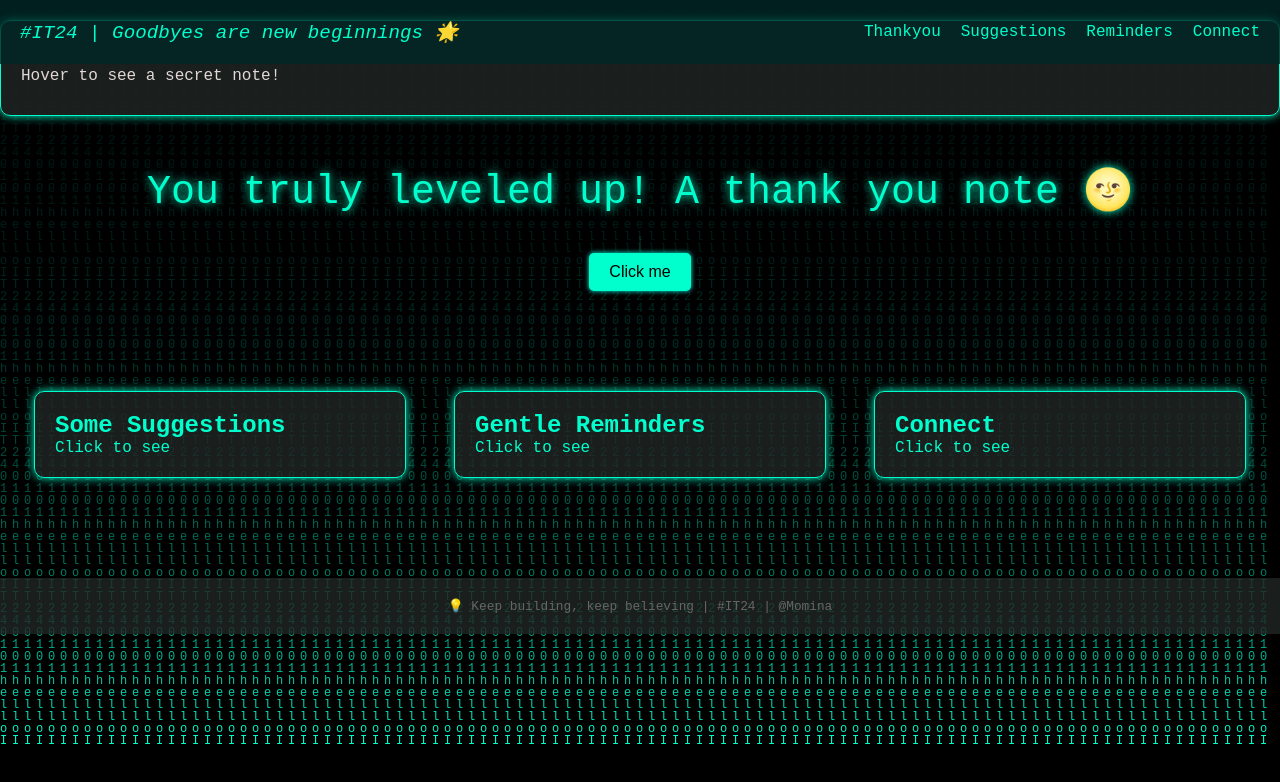
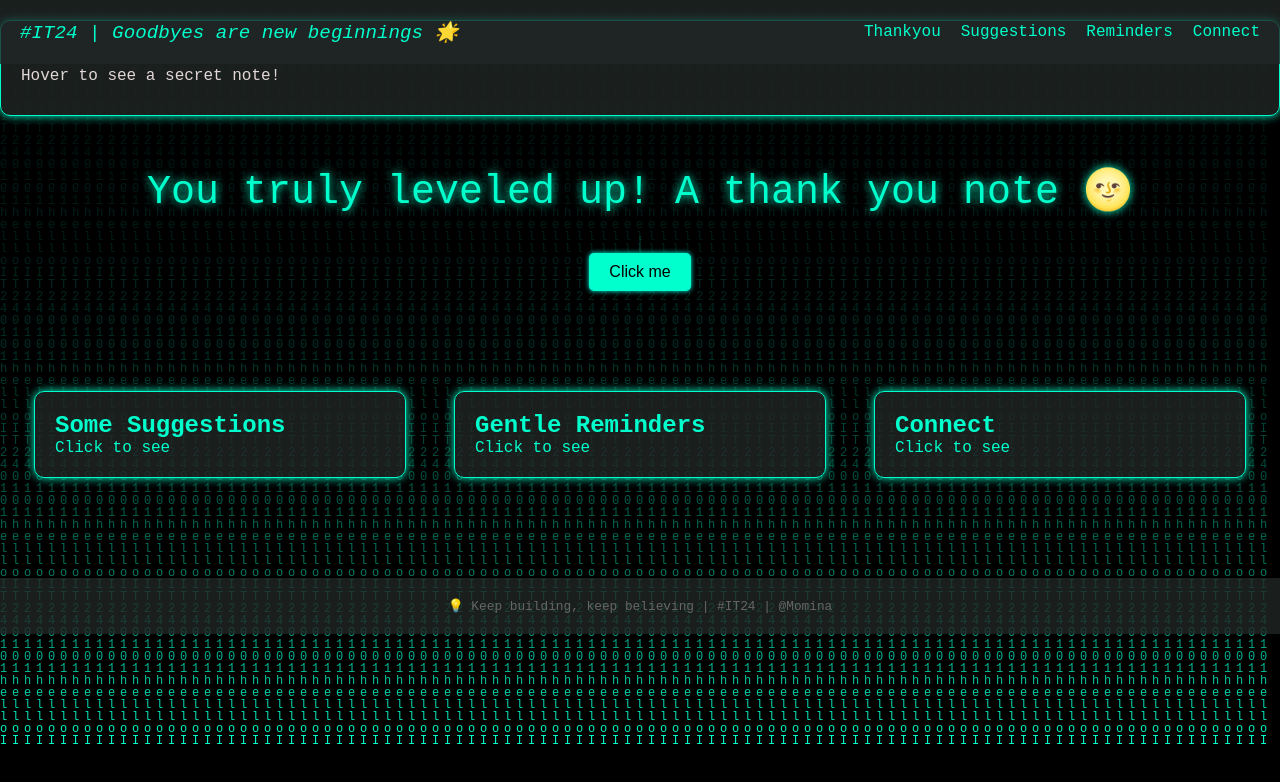
Before and after one commit to MominaButt24/IT24-Goodbye, a plain HTML site: page index.html in a window 1280 px wide. Drawn offline with nearby package versions, Linux system fonts and the light colour scheme.

Commit message:
Update style.css

```diff
--- a/style.css
+++ b/style.css
@@ -26,7 +26,7 @@ body {
   justify-content: space-between;
   align-items: center;
   padding: 20px;
-  background-color: rgba(0, 39, 38, 0.8);
+  background-color: rgba(33, 39, 38, 0.8);
   position: fixed;
   width: 100%;
   top: 0;
```
